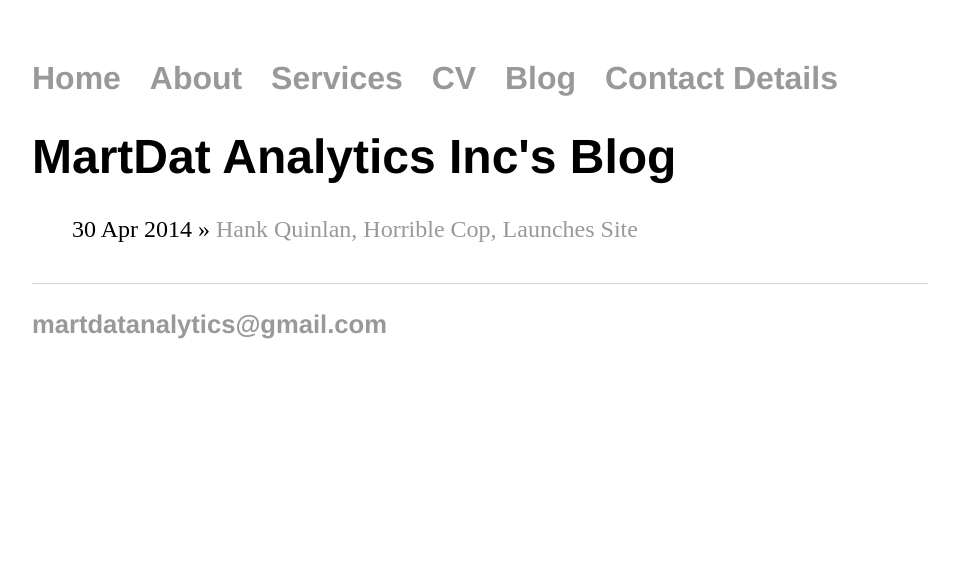
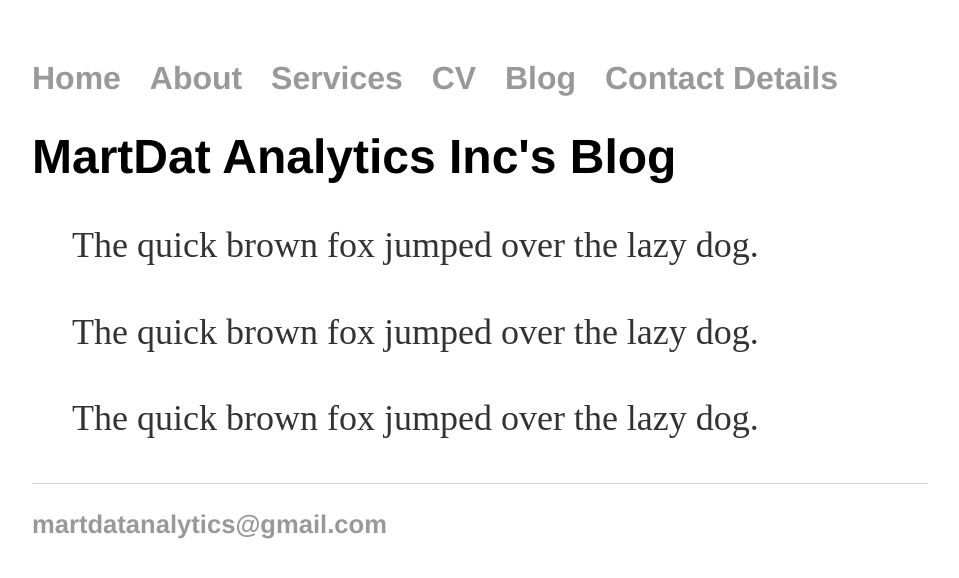
Before and after one commit to martdatanalytics/martdatanalytics.github.io, a Jekyll site: the page built from blog/index.html, in a window 1280 px wide. Shown: the top 578 px of the page, without its empty margins (160-1119 px from the left). Built offline with Jekyll 4.4.1, drawn with Linux system fonts in a browser that asks for light colours.

Commit message:
Update index.html

```diff
--- a/blog/index.html
+++ b/blog/index.html
@@ -4,8 +4,17 @@ title: MartDat Analytics Inc's Blog
 ---
 	<h1>{{ page.title }}</h1>
 	<ul class="posts">
-
+		<p> The quick brown fox jumped over the lazy dog.
+		</p>
+		<p>
+			The quick brown fox jumped over the lazy dog.
+		</p>
+		<p>
+			The quick brown fox jumped over the lazy dog.
+		</p>
+<!--
 	  {% for post in site.posts %}
 	    <li><span>{{ post.date | date_to_string }}</span> » <a href="{{ post.url }}" title="{{ post.title }}">{{ post.title }}</a></li>
 	  {% endfor %}
+-->
 	</ul>
```
